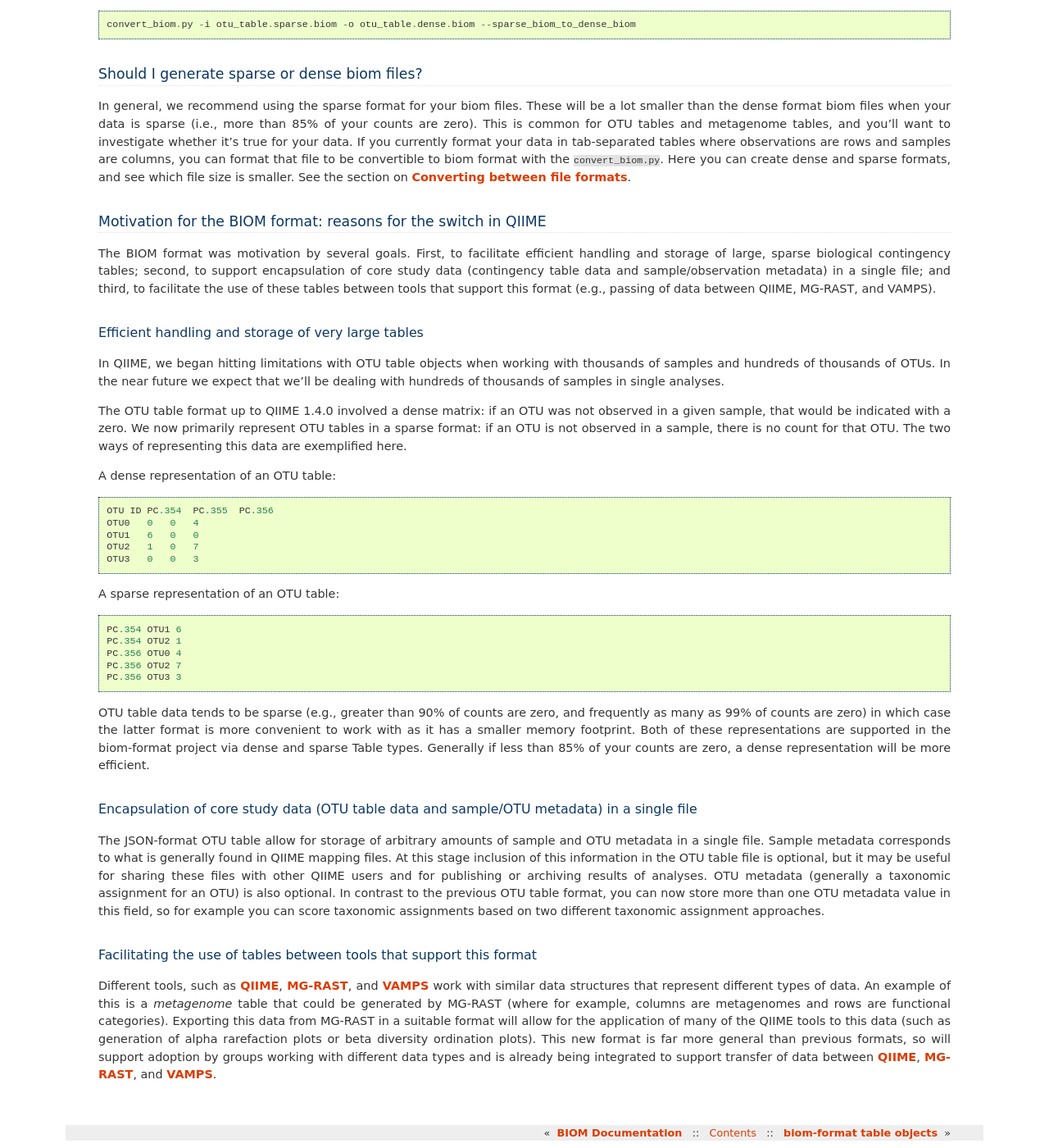
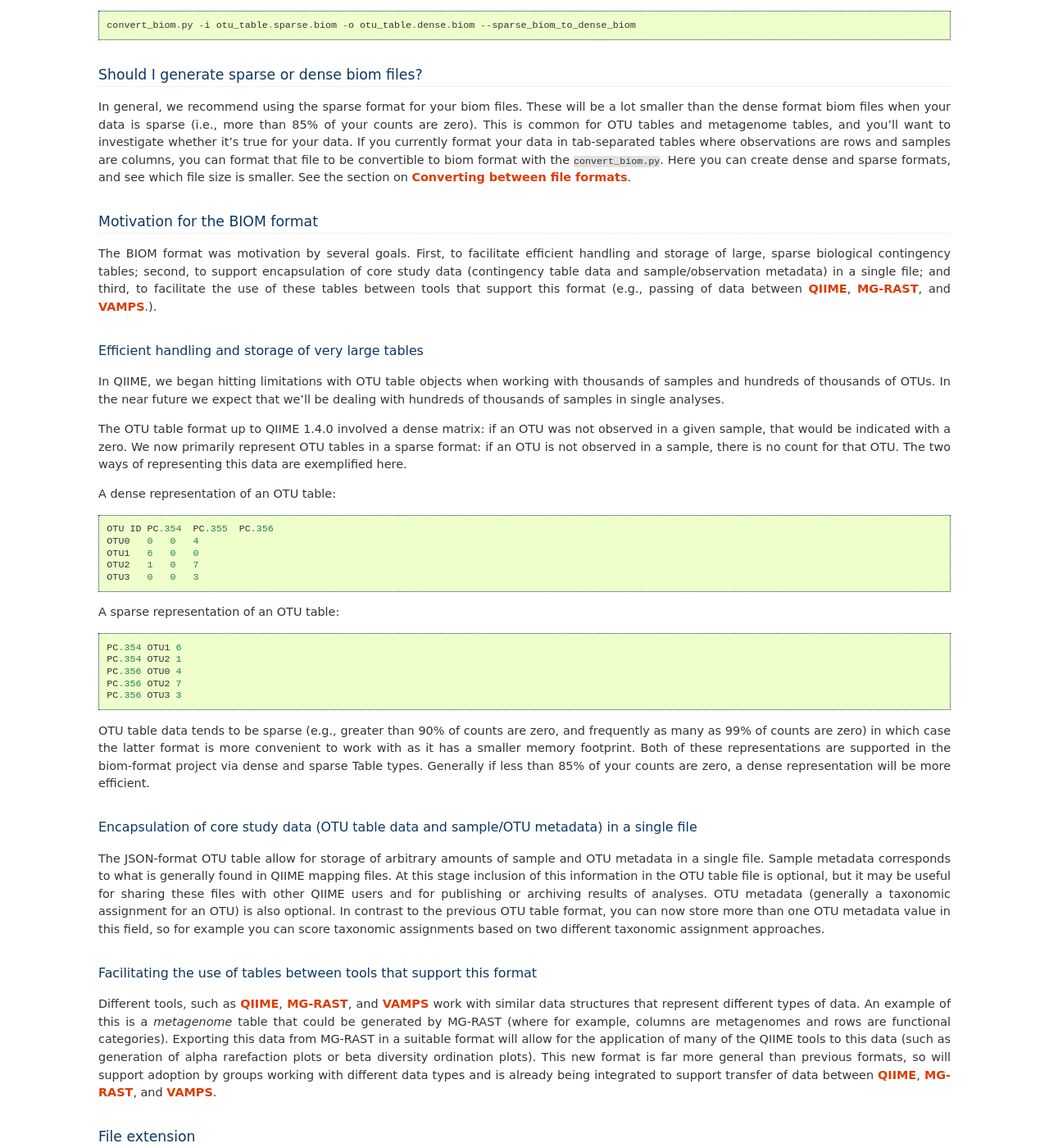
Before and after one commit to biocore/biom-format, a Sphinx documentation site: the page built from doc/documentation/biom_format.rst, in a window 1280 px wide and 1400 px high, scrolled down 5056 px. Shown: the whole window at 82% size. Built offline with Sphinx 7.4.7, drawn with Linux system fonts in a browser that asks for light colours; some of the changed text lies outside the part shown.

Commit message:
minor updates.

```diff
--- a/doc/documentation/biom_format.rst
+++ b/doc/documentation/biom_format.rst
@@ -329,10 +329,10 @@
 
 In general, we recommend using the sparse format for your biom files. These will be a lot smaller than the dense format biom files when your data is sparse (i.e., more than 85% of your counts are zero). This is common for OTU tables and metagenome tables, and you'll want to investigate whether it's true for your data. If you currently format your data in tab-separated tables where observations are rows and samples are columns, you can format that file to be convertible to biom format with the ``convert_biom.py``. Here you can create dense and sparse formats, and see which file size is smaller. See the section on :ref:`converting`.
 
-Motivation for the BIOM format: reasons for the switch in QIIME
-===============================================================
+Motivation for the BIOM format
+==============================
 
-The BIOM format was motivation by several goals. First, to facilitate efficient handling and storage of large, sparse biological contingency tables; second, to support encapsulation of core study data (contingency table data and sample/observation metadata) in a single file; and third, to facilitate the use of these tables between tools that support this format (e.g., passing of data between QIIME, MG-RAST, and VAMPS).
+The BIOM format was motivation by several goals. First, to facilitate efficient handling and storage of large, sparse biological contingency tables; second, to support encapsulation of core study data (contingency table data and sample/observation metadata) in a single file; and third, to facilitate the use of these tables between tools that support this format (e.g., passing of data between `QIIME <http://www.qiime.org>`_, `MG-RAST <http://metagenomics.anl.gov>`_, and `VAMPS <http://vamps.mbl.edu/>`_.).
 
 Efficient handling and storage of very large tables
 -------------------------------------------------------
@@ -368,3 +368,8 @@
 ---------------------------------------------------------------------
 
 Different tools, such as `QIIME <http://www.qiime.org>`_, `MG-RAST <http://metagenomics.anl.gov>`_, and `VAMPS <http://vamps.mbl.edu/>`_ work with similar data structures that represent different types of data. An example of this is a `metagenome` table that could be generated by MG-RAST (where for example, columns are metagenomes and rows are functional categories). Exporting this data from MG-RAST in a suitable format will allow for the application of many of the QIIME tools to this data (such as generation of alpha rarefaction plots or beta diversity ordination plots). This new format is far more general than previous formats, so will support adoption by groups working with different data types and is already being integrated to support transfer of data between `QIIME <http://www.qiime.org>`_, `MG-RAST <http://metagenomics.anl.gov>`_, and `VAMPS <http://vamps.mbl.edu/>`_.
+
+
+File extension
+==============
+We recommend that BIOM files use the ``.biom`` extension.
--- a/doc/documentation/table_objects.rst
+++ b/doc/documentation/table_objects.rst
@@ -1,7 +1,7 @@
 .. _table_objects:
 
 ===========================================
-biom-format table objects
+biom-format ``Table`` objects
 ===========================================
 
 The biom-format project provides rich ``Table`` objects to support use of the BIOM file format. The objects encapsulate matrix data (such as OTU counts) and abstract the interaction away from the programmer. This provides the immediate benefit of the programmer not having to worry about what the underlying data object is, and in turn allows for different data representations to be supported. Currently, biom-format supports a ``dense`` object built off of ``numpy.array`` (`NumPy <http://http://numpy.scipy.org/>`_) and a ``sparse`` object built off of Python dictionaries.
--- a/doc/index.rst
+++ b/doc/index.rst
@@ -9,10 +9,11 @@
 
 There are two components to the BIOM project: first is `definition of the BIOM format <./documentation/biom_format.html>`_, and second is `development of support objects <./documentation/table_objects.html>`_ in multiple programming languages to support the use of BIOM in diverse bioinformatics applications. A 1.0 release of the biom-format project will coincide with publication of a manuscript describing the project.
 
-Contents:
+Contents
+========
 
 .. toctree::
-   :maxdepth: 2
+   :maxdepth: 3
 
    ./documentation/index.rst
 
```
